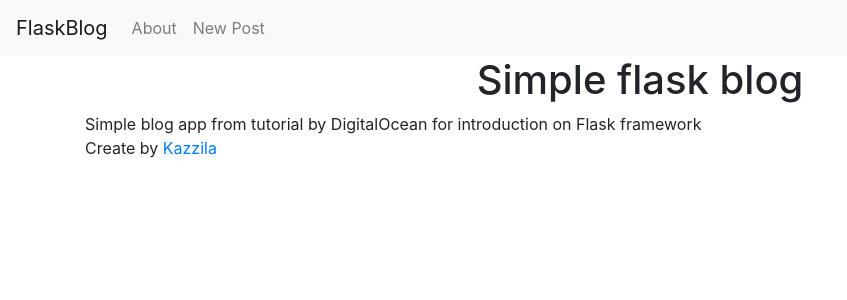
After one commit to mrKazzila/flask_blog, a Flask app: page /about in a window 1280 px wide. The commit adds this page. Shown: the top 300 px of the page, without its empty margins (0-847 px from the left). Run offline with Flask 2, Linux system fonts and the light colour scheme; some libraries are stand-ins or nearby versions.

Commit message:
feat: add about page

```diff
--- a/blog/app.py
+++ b/blog/app.py
@@ -44,3 +44,9 @@ def delete(post_id):
     post_title = post['title']
     delete_post(post_title=post_title, post_id=post_id)
     return redirect(url_for('index'))
+
+
+@app.route('/about')
+def about():
+    """About page"""
+    return render_template('about.html')
--- /dev/null
+++ b/blog/templates/about.html
@@ -0,0 +1,11 @@
+{% extends 'base.html' %}
+
+{% block content %}
+    <h1 align="center">{% block title %} Simple flask blog {% endblock %}</h1>
+    <p>
+        Simple blog app from tutorial by DigitalOcean for introduction on Flask framework
+        <br>
+        Create by <a href="https://github.com/Kazzila">Kazzila</a>
+    </p>
+
+{% endblock %}
--- a/blog/templates/base.html
+++ b/blog/templates/base.html
@@ -25,7 +25,7 @@
         <div class="collapse navbar-collapse" id="navbarNav">
             <ul class="navbar-nav">
             <li class="nav-item">
-                <a class="nav-link" href="#">About</a>
+                <a class="nav-link" href="{{ url_for('about') }}">About</a>
             </li>
             <li class="nav-item">
                 <a class="nav-link" href="{{ url_for('create') }}">New Post</a>
--- a/blog/templates/index.html
+++ b/blog/templates/index.html
@@ -1,7 +1,7 @@
 {% extends 'base.html' %}
 
 {% block content %}
-    <h1>{% block title %} Welcome to FlaskBlog {% endblock %}</h1>
+    <h1 align="center">{% block title %} Welcome to FlaskBlog {% endblock %}</h1>
     {% for post in posts %}
         <a href="{{ url_for('post', post_id=post['id']) }}">
             <h2>{{ post['title'] }}</h2>
```
